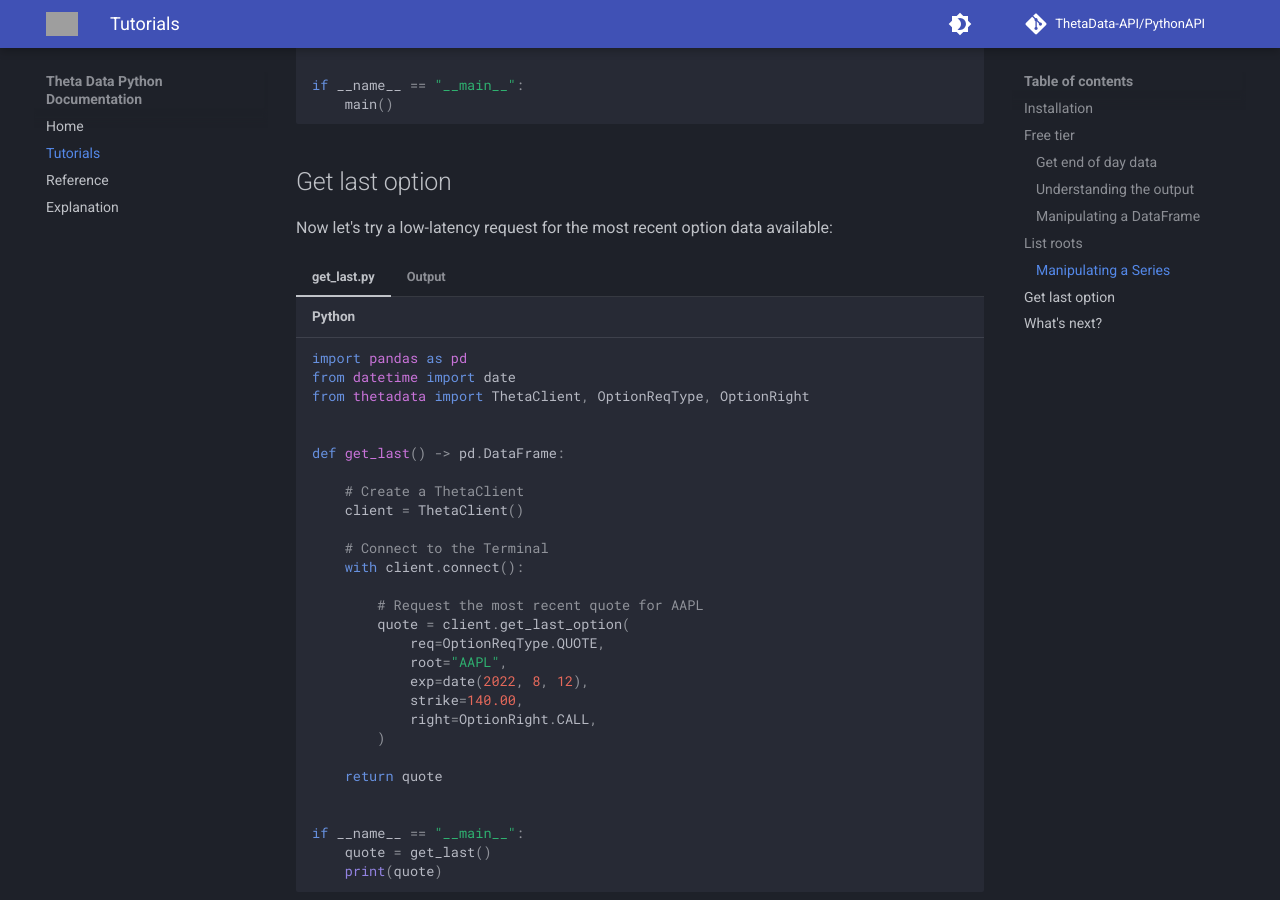
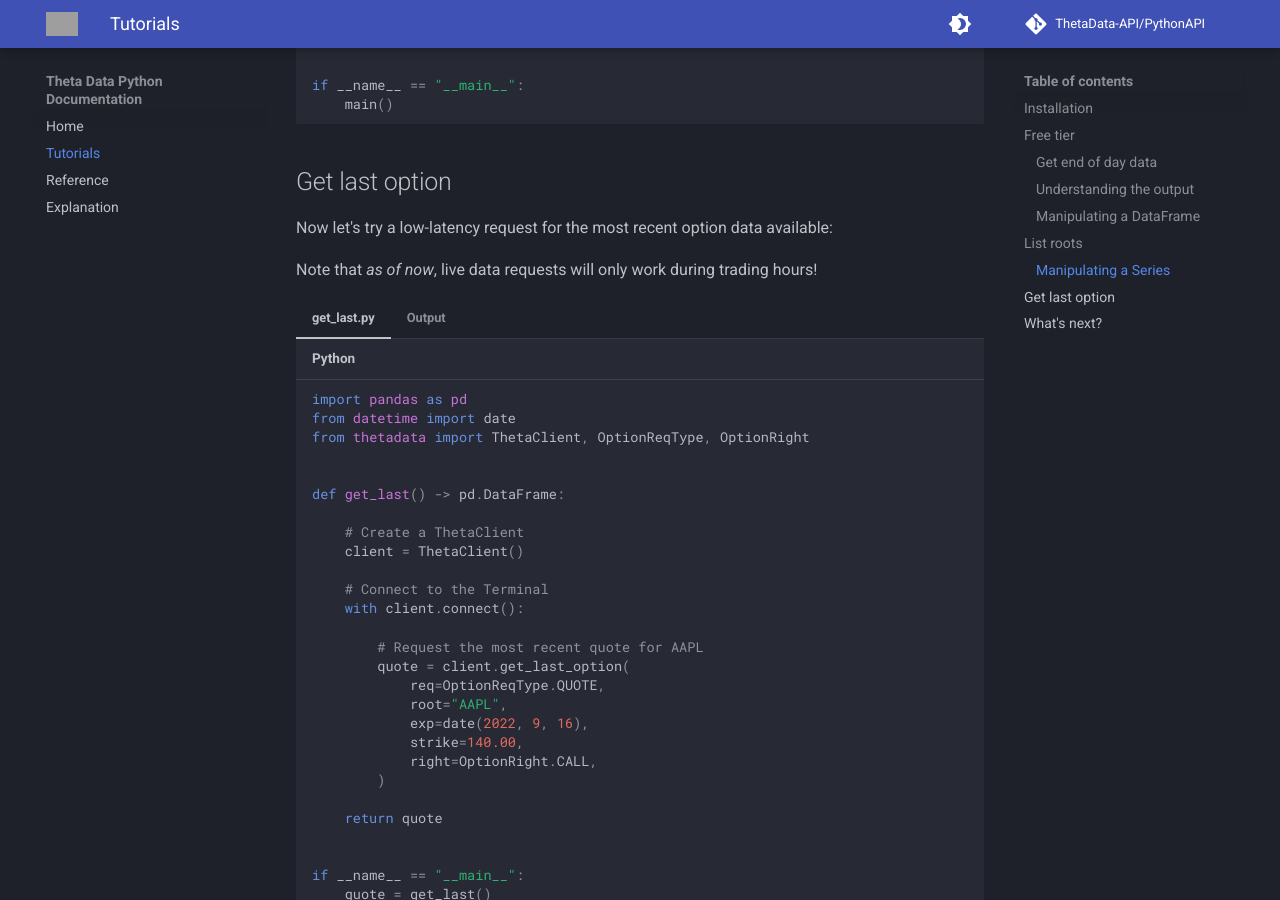
Before and after one commit to ThetaData-API/thetadata-python, an MkDocs documentation site: the page built from docs/tutorials.md, in a window 1280 px wide and 900 px high, scrolled down 3671 px. Built offline with MkDocs 1.6.1 and Material for MkDocs 9.7.7, drawn with Linux system fonts in a browser that asks for light colours; comment, search, counter and statistics services are not loaded; grey boxes are pictures that could not be loaded.

Commit message:
Disable get last test

````diff
--- a/docs/get_last.py
+++ b/docs/get_last.py
@@ -15,7 +15,7 @@ def get_last() -> pd.DataFrame:
         quote = client.get_last_option(
             req=OptionReqType.QUOTE,
             root="AAPL",
-            exp=date(2022, 8, 12),
+            exp=date(2022, 9, 16),
             strike=140.00,
             right=OptionRight.CALL,
         )
--- a/docs/tutorials.md
+++ b/docs/tutorials.md
@@ -139,6 +139,8 @@ The above example returned a `Series`. Let's see how we can use it to process ou
 
 Now let's try a low-latency request for the most recent option data available:
 
+Note that *as of now*, live data requests will only work during trading hours!
+
 === "get_last.py"
 
     ```python
````
Also changed, not shown: 1 other file.
